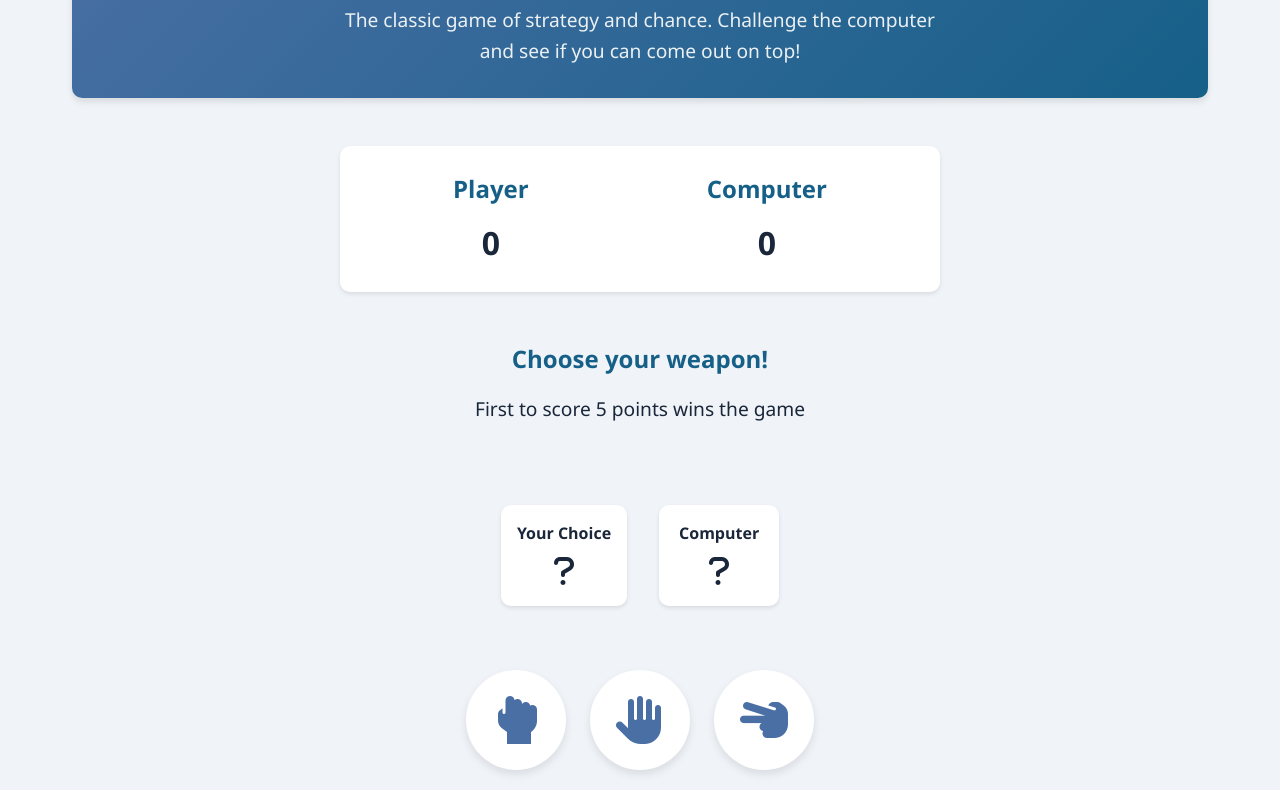
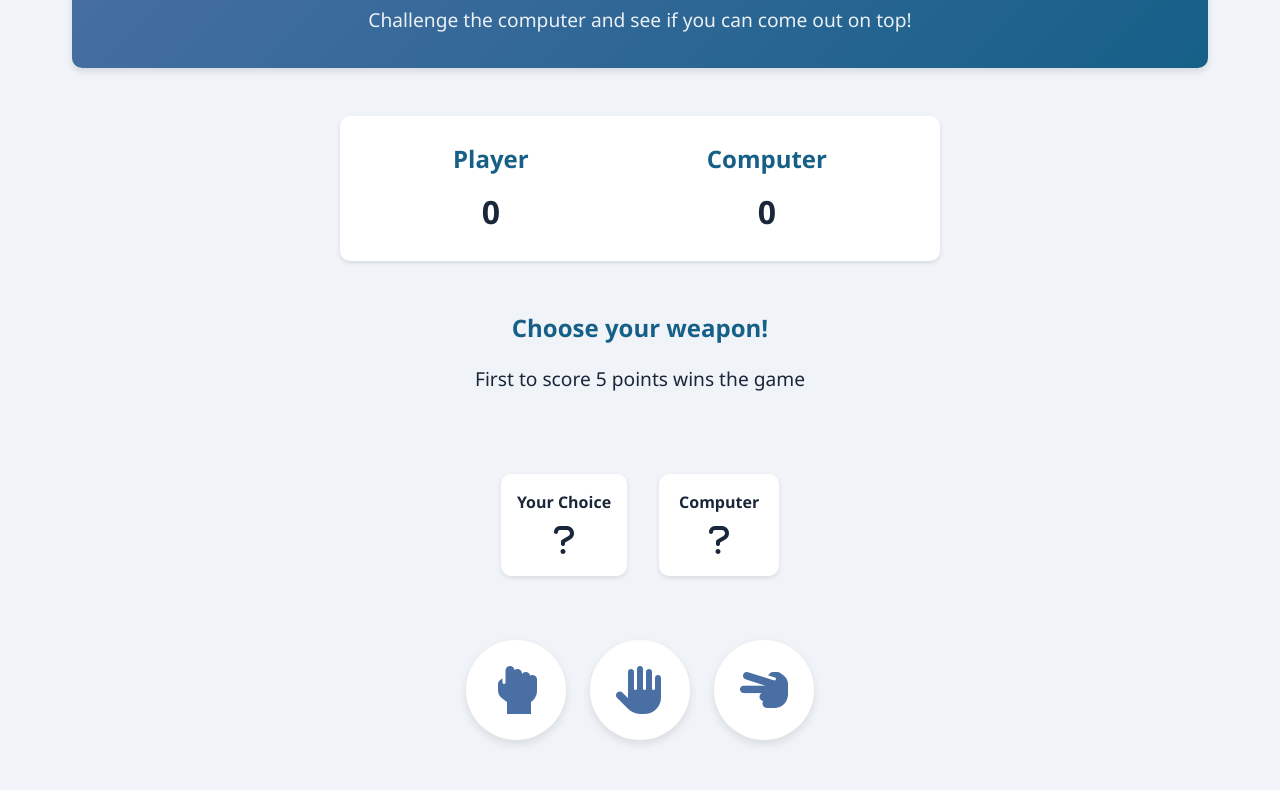
Before and after one commit to uche2120/Rock-Paper-Scissors, a plain HTML site: page index.html in a window 1280 px wide. Shown: the part 139-929 px from the top of the page. Drawn offline with Linux system fonts and the light colour scheme.

Commit message:
Update index.html

```diff
--- a/index.html
+++ b/index.html
@@ -11,7 +11,7 @@
     <div class="container">
         <header>
             <h1>Rock Paper Scissors</h1>
-            <p class="subtitle">The classic game of strategy and chance. Challenge the computer and see if you can come out on top!</p>
+            <p class="subtitle">Challenge the computer and see if you can come out on top!</p>
         </header>
 
         <div class="game-container">
```
